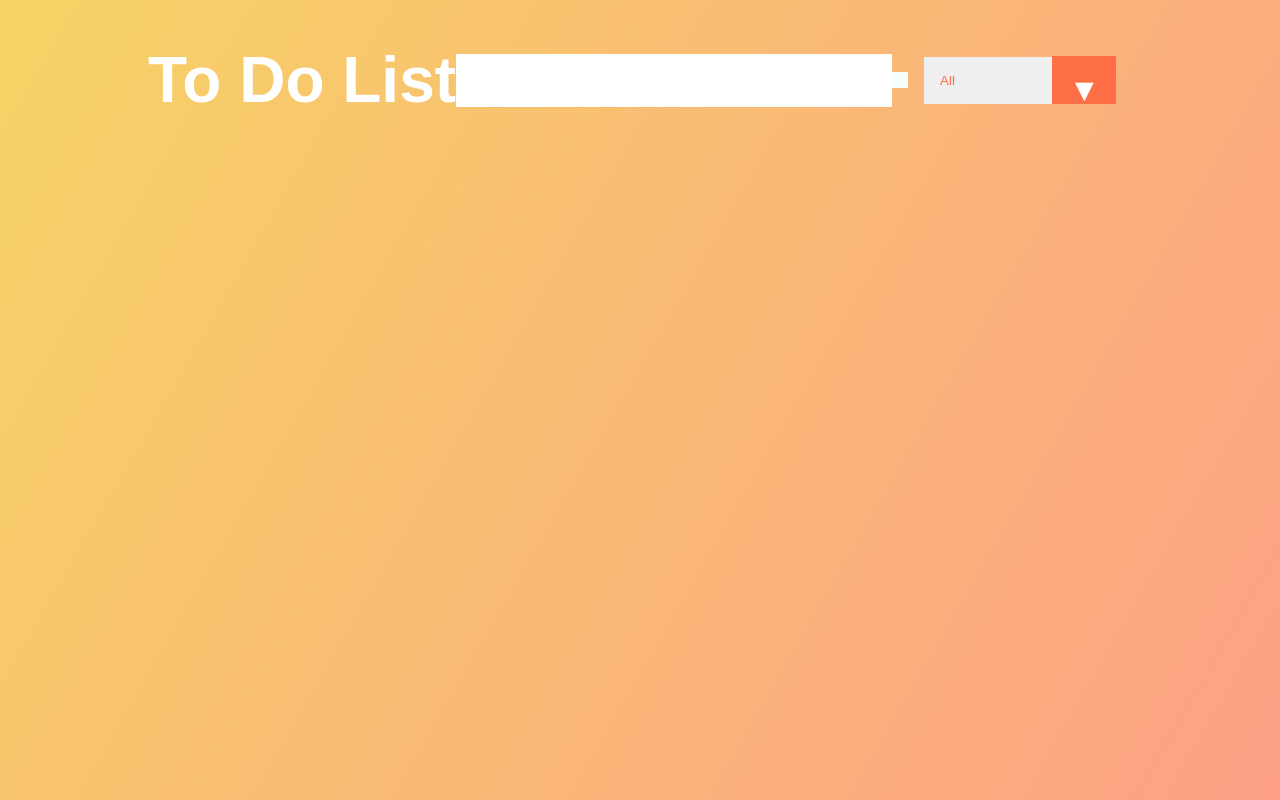
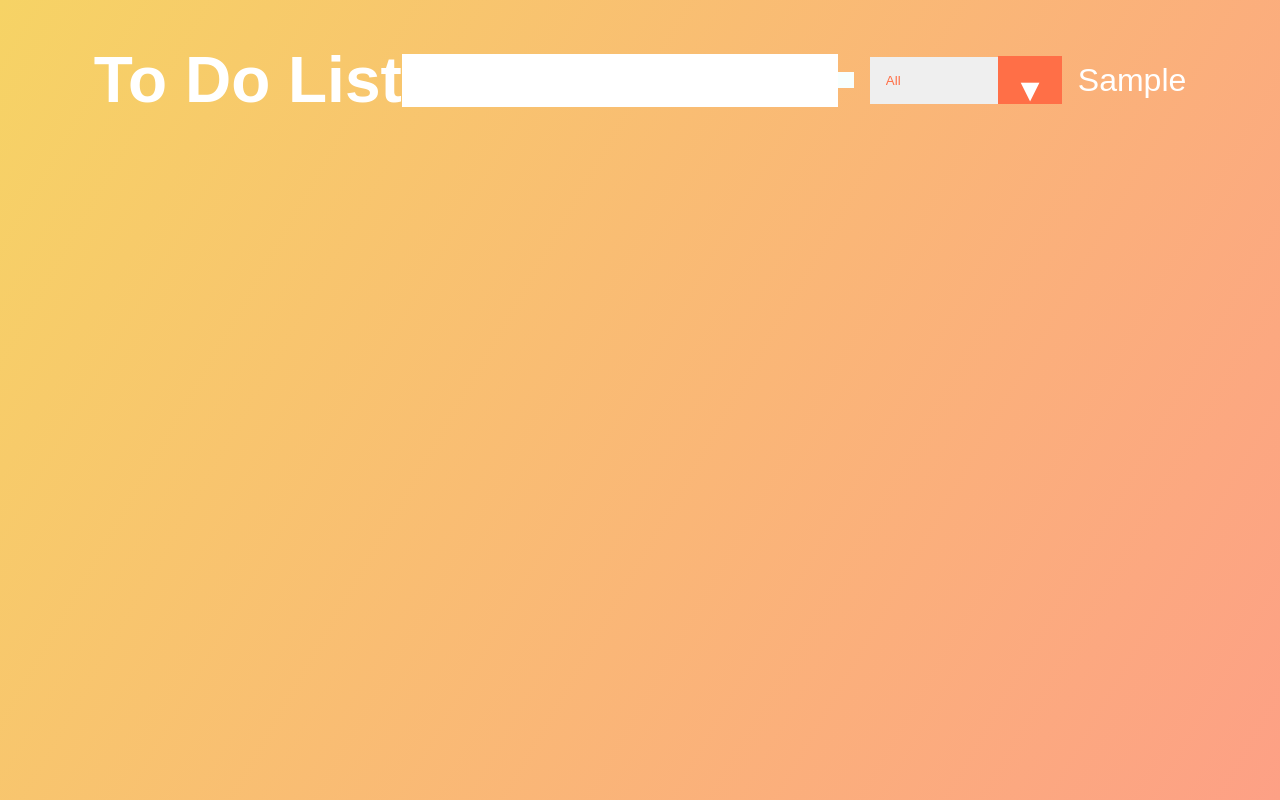
Before and after one commit to NielsLouwes/to-do-list-AND, a React (Create React App) app: page / in a window 1280 px wide. Both pictures are taken after typing "Sample" into the empty fields and a click on the button 900 px from the left and 80 px from the top of the page. Built offline with nearby package versions, Linux system fonts and the light colour scheme; the HTML template or start-up script is replaced by a standard one.

Commit message:
Add basic todolist mapping

```diff
--- a/src/App.js
+++ b/src/App.js
@@ -31,7 +31,7 @@
           todos={todos}
           inputText={inputText}
         />
-        <TodoList />
+        <TodoList todos={todos} />
       </header>
     </div>
   );
--- a/src/components/TodoList.js
+++ b/src/components/TodoList.js
@@ -1,10 +1,14 @@
 import React from "react";
 
-const TodoList = () => {
+const TodoList = ({ todos }) => {
   return (
     <>
       <div className="todo-container">
-        <ul className="todo-list"></ul>
+        <ul className="todo-list">
+          {todos.map((todo) => (
+            <li> {todo.text} </li>
+          ))}
+        </ul>
       </div>
     </>
   );
```
